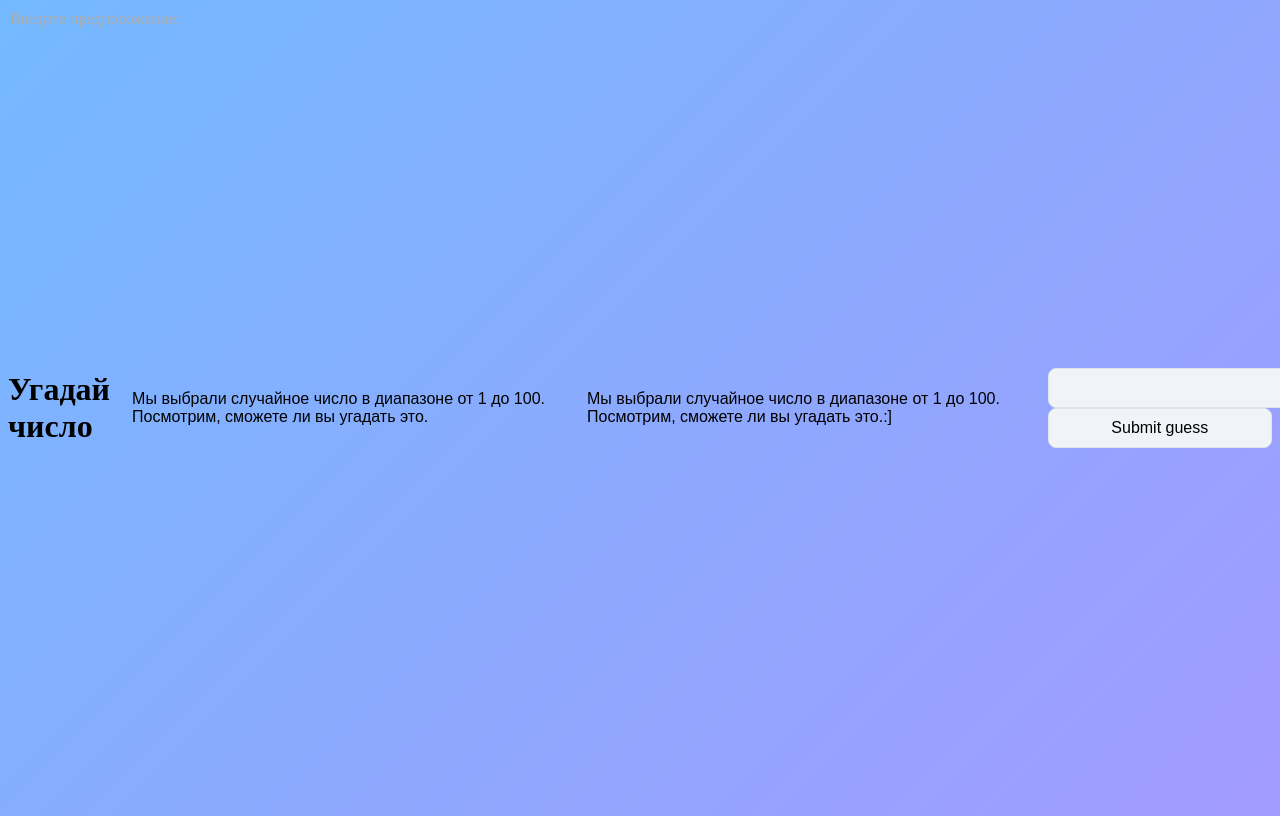
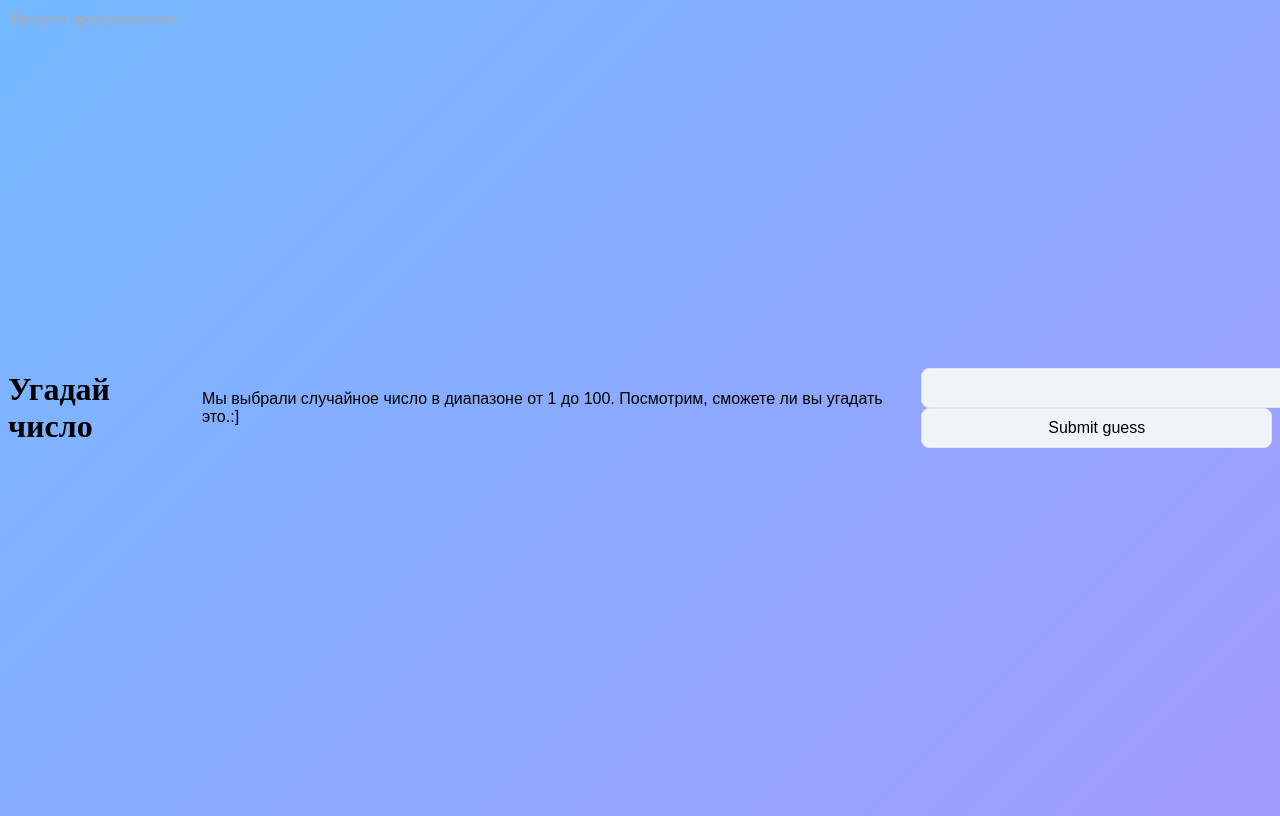
Before and after one commit to Lopijok/Lopi, a plain HTML site: page index.html in a window 1280 px wide. Drawn offline with Linux system fonts and the light colour scheme.

Commit message:
Update index.html

```diff
--- a/index.html
+++ b/index.html
@@ -8,7 +8,6 @@
   <body>
     <link rel="stylesheet" href="style.css">
     <h1>Угадай число</h1>
-    <p class="dop"> Мы выбрали случайное число в диапазоне от 1 до 100. Посмотрим, сможете ли вы угадать это.</p>
     <p class="dop"> Мы выбрали случайное число в диапазоне от 1 до 100. Посмотрим, сможете ли вы угадать это.:]</p>
     <div class="form">
       <label for="guessField">Введите предположение:</label>
```
